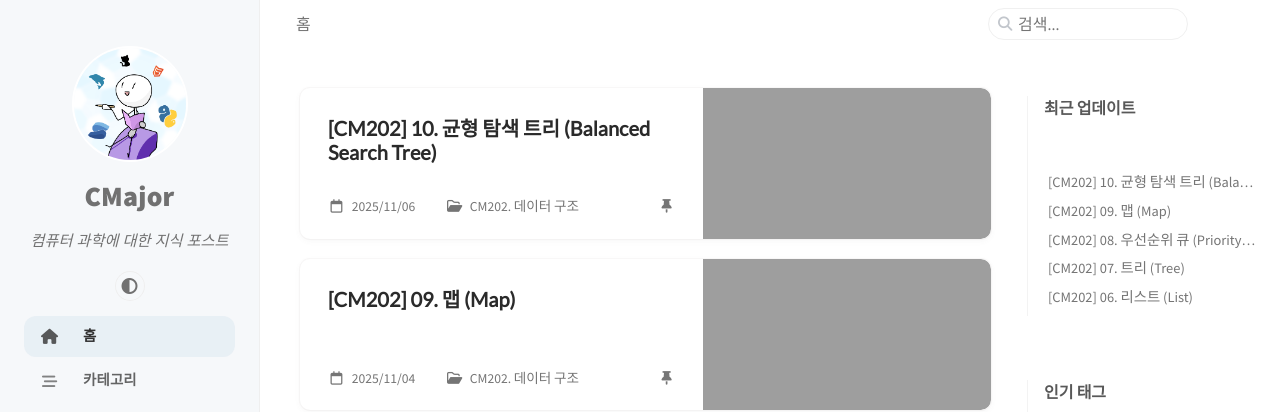
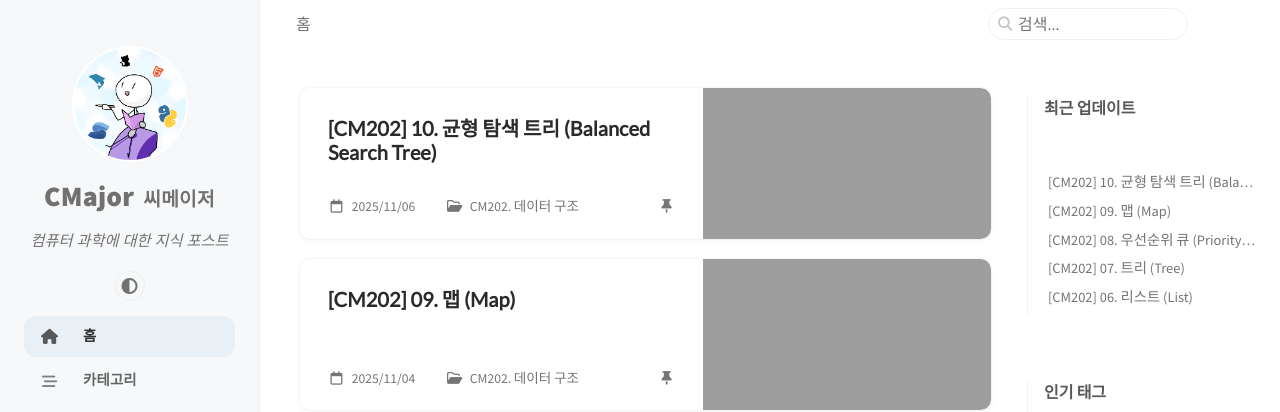
Before and after one commit to Rayiz3/CMajor, a Jekyll site: the page built from index.html, in a window 1280 px wide. Shown: the top 412 px of the page. Built offline with Jekyll 4.4.1, drawn with Linux system fonts in a browser that asks for light colours; cached includes are drawn as plain includes.

Commit message:
fix: page title

```diff
--- a/_includes/head.html
+++ b/_includes/head.html
@@ -54,7 +54,7 @@
     {%- unless page.layout == 'home' -%}
       {{ page.title | append: ' | ' }}
     {%- endunless -%}
-    {{ site.title }}
+    {{ site.title }} | 씨메이저 - {{ site.tagline }}
   </title>
 
   {% include_cached favicons.html %}
--- a/_includes/sidebar.html
+++ b/_includes/sidebar.html
@@ -11,7 +11,7 @@
       {%- endif -%}
     </a>
 
-    <a class="site-title d-block" href="{{ '/' | relative_url }}">{{ site.title }}</a>
+    <a class="site-title d-block" href="{{ '/' | relative_url }}">{{ site.title }} <span>씨메이저</span></a>
     <p class="site-subtitle fst-italic mb-0">{{ site.tagline }}</p>
   </header>
   <!-- .profile-wrapper -->
--- a/_sass/layout/_sidebar.scss
+++ b/_sass/layout/_sidebar.scss
@@ -109,6 +109,13 @@
     margin-bottom: 0.5rem;
     width: fit-content;
     color: var(--site-title-color);
+
+    span {
+      font-size: 1.2rem;
+      font-weight: 600;
+      line-height: 1.0;
+      margin-left: 0.2rem;
+    }
   }
 
   .site-subtitle {
```
